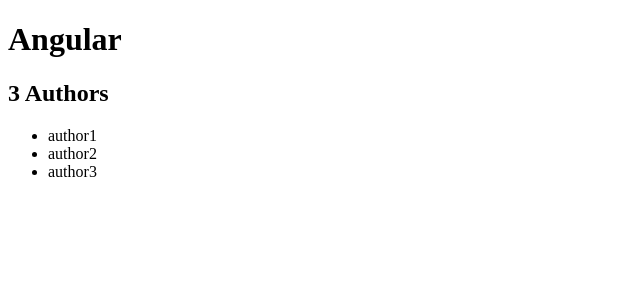
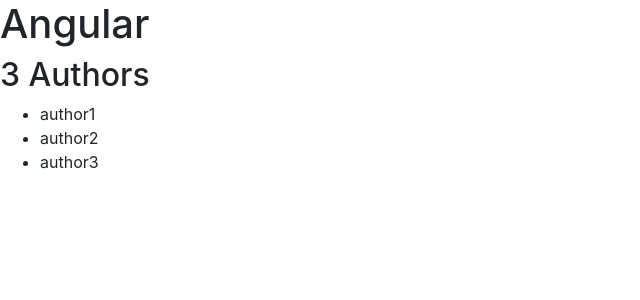
Before and after one commit to p1errot/angular-start, an Angular app: page / in a window 1280 px wide. Shown: the top 300 px of the page, without its empty margins (0-640 px from the left). Built offline with nearby package versions, Linux system fonts and the light colour scheme.

Commit message:
Adding bootstrap

```diff
--- a/package.json
+++ b/package.json
@@ -21,12 +21,13 @@
     "@angular/platform-browser": "^4.2.4",
     "@angular/platform-browser-dynamic": "^4.2.4",
     "@angular/router": "^4.2.4",
+    "bootstrap": "^4.0.0",
     "core-js": "^2.4.1",
     "rxjs": "^5.4.2",
     "zone.js": "^0.8.14"
   },
   "devDependencies": {
-    "@angular/cli": "1.4.2",
+    "@angular/cli": "^1.7.1",
     "@angular/compiler-cli": "^4.2.4",
     "@angular/language-service": "^4.2.4",
     "@types/jasmine": "~2.5.53",
--- a/src/styles.css
+++ b/src/styles.css
@@ -1 +1,2 @@
 /* You can add global styles to this file, and also import other style files */
+@import "~bootstrap/dist/css/bootstrap.css";
```
Also changed, not shown: 1 other file (tests, documents, lock files or other folders).
